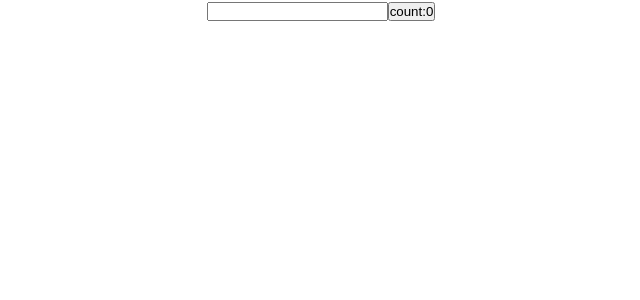
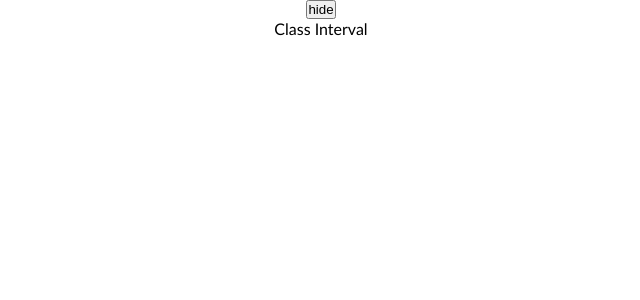
Before and after one commit to zarbabi/React-Train, a React (Create React App) app: page / in a window 1280 px wide. Shown: the top 300 px of the page, without its empty margins (319-959 px from the left). Built offline with nearby package versions, Linux system fonts and the light colour scheme.

Commit message:
class Timer - cdm, cwum

```diff
--- a/src/App.js
+++ b/src/App.js
@@ -7,6 +7,7 @@
 import NavBar from "./components/NavBar/NavBar";
 import ClassCounter from "./components/ClassCounter";
 import FunctionalCounter from "./components/FunctionalCounter";
+import ClassTimer from "./components/ClassTimer";
 //import Product from "./components/Product/Product";
 class App extends Component {
   constructor(props) {
@@ -19,6 +20,7 @@
       { title: "j", price: "100$", id: "1", quantity: "1" },
       { title: "c", price: "87$", id: "3", quantity: "3" },
     ],
+    isShow: true,
   };
 
   clickH = (NewT) => {
@@ -109,6 +111,12 @@
     console.log("App.js render");
     return (
       <div className={style.container} id="title">
+        <button onClick={() => this.setState({ isShow: !this.state.isShow })}>
+          {this.state.isShow ? "hide" : "show"}
+        </button>
+
+        {this.state.isShow && <ClassTimer />}
+
         {/* <NavBar totalItems={this.state.products.length} />
         <ProductList
           prod={this.state.products}
@@ -118,7 +126,7 @@
           onChange={this.changeHandler}
         /> */}
         {/* <ClassCounter /> */}
-        <FunctionalCounter />
+        {/* <FunctionalCounter /> */}
       </div>
     );
   }
--- /dev/null
+++ b/src/components/ClassTimer.jsx
@@ -0,0 +1,24 @@
+import React, { Component } from "react";
+
+class ClassTimer extends Component {
+  state = {
+    count: 0,
+  };
+
+  componentDidMount() {
+    this.myTimer = setInterval(() => {
+      console.log("Hi");
+      this.setState({ count: this.state.count + 1 });
+    }, 1000);
+  }
+
+  componentWillUnmount() {
+    console.log("CWUM");
+    clearInterval(this.myTimer);
+  }
+  render() {
+    return <div>Class Interval</div>;
+  }
+}
+
+export default ClassTimer;
```
